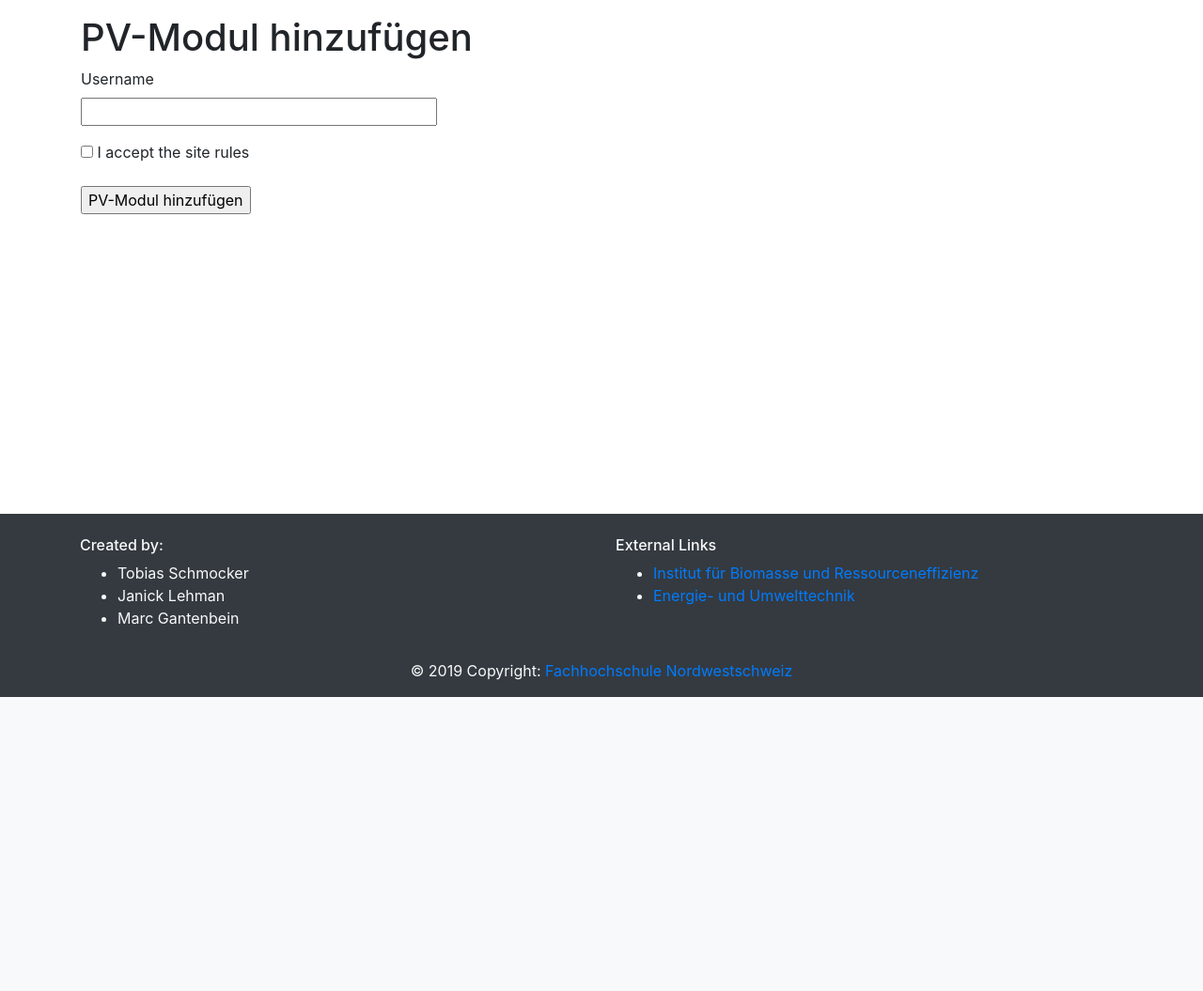
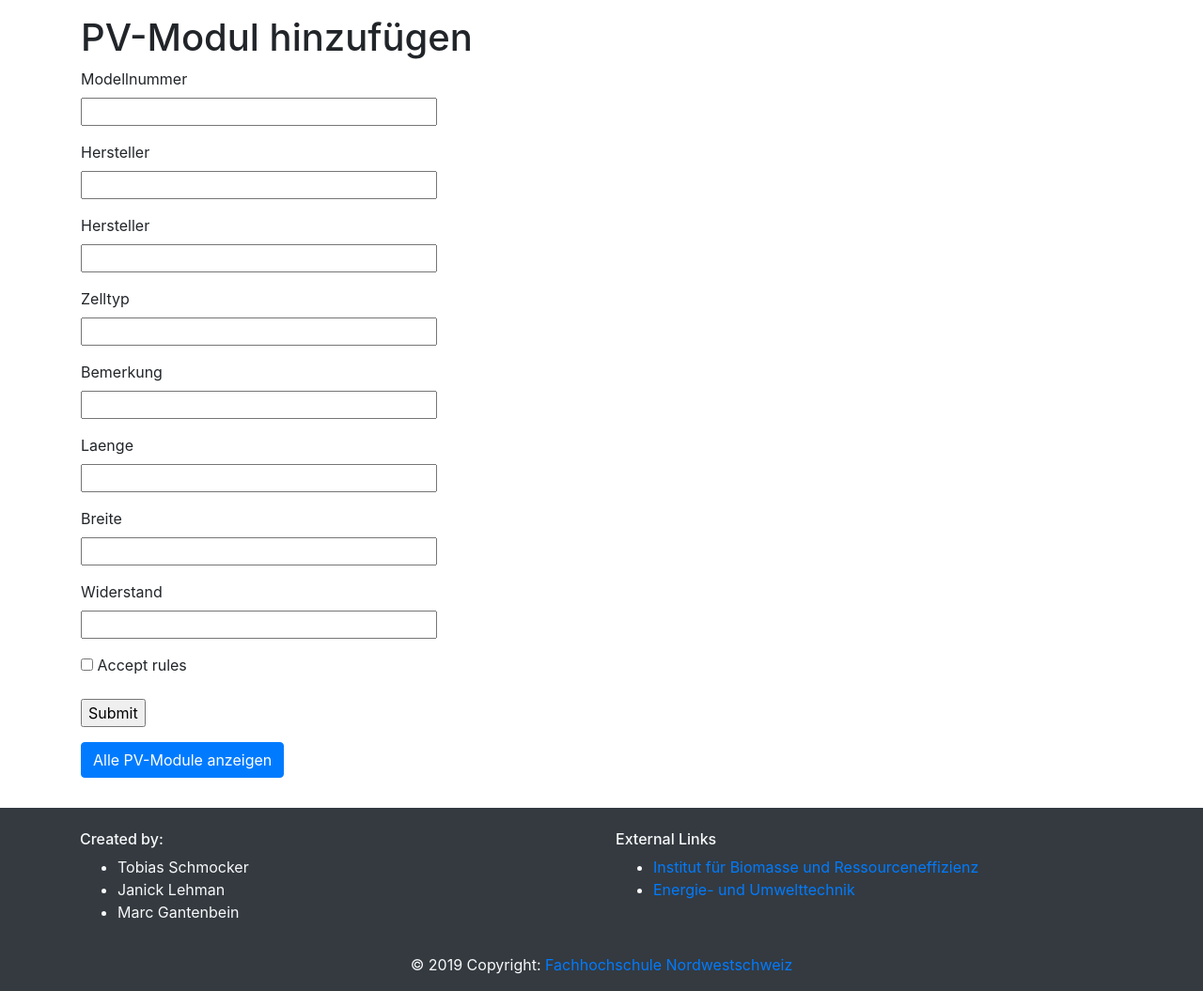
Before and after one commit to schmocker/pv-FHNW, a Flask app: template pvtool/templates/pv/add_pv_module.html in a window 1280 px wide. Shown: the part 58-1113 px from the top of the page at 94% size. Before the commit the page ends 800 px from the top, so only its background shows below. Run offline with Flask 2, Linux system fonts and the light colour scheme; tables that the repository leaves empty hold one stand-in row (values such as "Sample post"); the template is opened without the code that fills it: values that come from a table or form of the project are taken from there, most other values are stand-ins (such as "Sample title", 1, 10 or a date in 2020); form fields are guessed from the names that the template uses; some libraries are stand-ins or nearby versions.

Commit message:
Implementd adding of PV-Modul via WTForms to database

```diff
--- a/pvtool/db.py
+++ b/pvtool/db.py
@@ -96,6 +96,7 @@ class Measurement(db.Model, Base):
                          info={'label': 'Spannung des Pyranometers für die Strahlung mit Modulneigung', 'unit': 'V'})
     _U_G_ref = db.Column('U_G_ref[V]', db.Float, nullable=False,
                          info={'label': 'Spannung des Referenzzelle', 'unit': 'V'})
+
 
     @classmethod
     def get_xlsx_template(cls):
--- a/pvtool/file_upload.py
+++ b/pvtool/file_upload.py
@@ -3,34 +3,11 @@ import pandas as pd
 from flask import Flask, flash, request, redirect, url_for, send_from_directory, render_template
 from werkzeug.utils import secure_filename
 from .routes._main import main_routes
-from flask_wtf import FlaskForm
-from wtforms import Form, BooleanField, StringField, PasswordField, validators, DateField, SelectField, SubmitField, FloatField
 from .db import db, Measurement, PvModule
 import configparser
 
 UPLOAD_FOLDER = os.path.join(os.getcwd(), 'pvtool/files')
 ALLOWED_EXTENSIONS = set(['csv', 'xls', 'xlsx'])
-
-
-class RegistrationForm(FlaskForm):
-    username = StringField('Username', [validators.length(min=3, max=25)])
-    accept_rules = BooleanField('I accept the site rules', [validators.InputRequired()])
-    submit = SubmitField('PV-Modul hinzufügen')
-
-
-class PvModuleForm(RegistrationForm):
-    hersteller = StringField('Modellnummer', [validators.length(min=5, max=40)])
-    hersteller = StringField('Hersteller', [validators.length(min=5, max=40)])
-    hersteller = StringField('Zelltype', [validators.length(min=5, max=40)])
-    hersteller = StringField('Bemerkung', [validators.length(min=5, max=40)])
-    hersteller = StringField('Neupreis[CHF]', [validators.length(min=5, max=40)])
-    hersteller = StringField('Länge[m]', [validators.length(min=5, max=40)])
-    hersteller = StringField('Breite[m]', [validators.length(min=5, max=40)])
-
-
-
-class MeasurementForm(RegistrationForm):
-    measurement_date = DateField('Measurement Date')
 
 
 def allowed_file(filename):
--- /dev/null
+++ b/pvtool/forms.py
@@ -0,0 +1,28 @@
+from flask_wtf import FlaskForm
+from wtforms import Form, BooleanField, StringField, validators, DateField, SelectField, SubmitField, FloatField
+
+
+class RegistrationForm(FlaskForm):
+    username = StringField('Username', [validators.length(min=3, max=25)])
+    accept_rules = BooleanField('Ich habe dieses Formular gewissenhaft ausgefüllt.', [validators.InputRequired()])
+    submit = SubmitField('PV-Modul hinzufügen')
+
+
+class PvModuleForm(RegistrationForm):
+    modellnummer = StringField('Modellnummer', [validators.length(min=5, max=40), validators.data_required])
+    hersteller = StringField('Hersteller', [validators.length(min=5, max=40)])
+    zelltyp = StringField('Zelltyp', [validators.length(min=5, max=40)])
+    bemerkung = StringField('Bemerkung', [validators.length(min=5, max=40)])
+    neupreis = FloatField('Neupreis[CHF]', [validators.length(min=5, max=40)])
+    laenge = FloatField('Länge[m]', [validators.length(min=5, max=40)])
+    breite = FloatField('Breite[m]', [validators.length(min=5, max=40)])
+    widerstand = FloatField('Widerstand[Ohm]', [validators.data_required])
+
+
+class MeasurementForm(RegistrationForm):
+    measurement_date = DateField('Measurement Date')
+
+
+def insert_form_into_database():
+
+    pass
--- a/pvtool/templates/pv/add_pv_module.html
+++ b/pvtool/templates/pv/add_pv_module.html
@@ -6,13 +6,42 @@
     <form action="" method="post" novalidate>
         {{ form.hidden_tag() }}
         <p>
-            {{ form.username.label }}<br>
-            {{ form.username(size=32) }}
+            {{ form.modellnummer.label }}<br>
+            {{ form.modellnummer(size=32) }}
+        </p>
+        <p>
+            {{ form.hersteller.label }}<br>
+            {{ form.hersteller(size=32) }}
+        </p>
+        <p>
+            {{ form.hersteller.label }}<br>
+            {{ form.hersteller(size=32) }}
+        </p>
+        <p>
+            {{ form.zelltyp.label }}<br>
+            {{ form.zelltyp(size=32) }}
+        </p>
+        <p>
+            {{ form.bemerkung.label }}<br>
+            {{ form.bemerkung(size=32) }}
+        </p>
+        <p>
+            {{ form.laenge.label }}<br>
+            {{ form.laenge(size=32) }}
+        </p>
+        <p>
+            {{ form.breite.label }}<br>
+            {{ form.breite(size=32) }}
+        </p>
+        <p>
+            {{ form.widerstand.label }}<br>
+            {{ form.widerstand(size=32) }}
         </p>
         <p>
             {{ form.accept_rules() }} {{ form.accept_rules.label }}
         </p>
         <p> {{ form.submit() }}</p>
     </form>
+    <a href="{{ url_for('pv.pv_modules') }}" class="btn btn-primary">Alle PV-Module anzeigen</a>
 
 {% endblock %}
```
Also changed, not shown: pvtool/routes/_pv_modules.py (+22 -6 lines).
